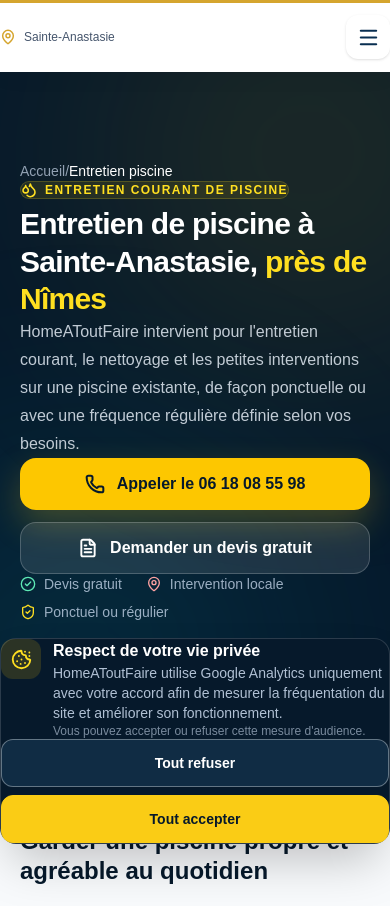
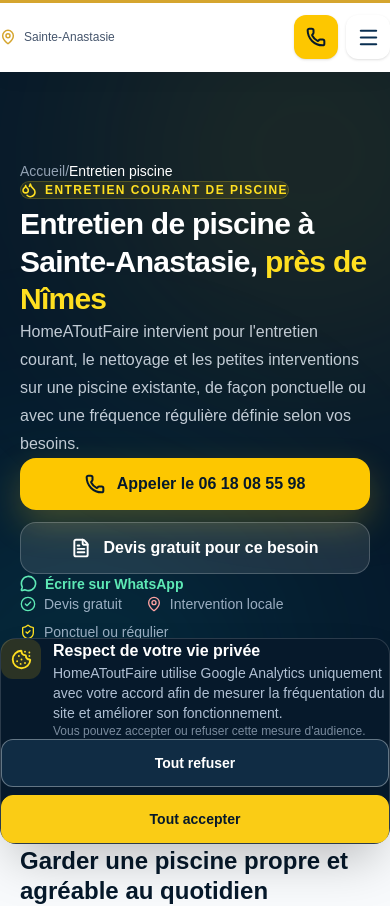
Before and after one commit to Thibal45/homeatoutfaire-premium, a Next.js app: page /entretien-piscine in a window 390 px wide. Shown: the top 906 px of the page. Built offline with nearby package versions, Linux system fonts and the light colour scheme.

Commit message:
Optimisation du parcours de conversion
Réduit les frictions entre les pages services et la prise de contact avec appel mobile, devis prérempli et WhatsApp contextualisé.

```diff
--- a/app/components/Header.tsx
+++ b/app/components/Header.tsx
@@ -236,6 +236,21 @@
               </span>
             </div>
 
+            <div className="flex items-center gap-2">
+              <a
+                href="tel:0618085598"
+                onClick={() => {
+                  trackPhoneClick("header_mobile");
+                }}
+                aria-label="Appeler HomeAToutFaire au 06 18 08 55 98"
+                className="flex h-11 w-11 items-center justify-center rounded-xl bg-yellow-400 text-[#06192B] shadow-sm transition-all hover:-translate-y-0.5 hover:bg-yellow-300"
+              >
+                <Phone
+                  size={20}
+                  strokeWidth={2.4}
+                />
+              </a>
+
               <button
                 type="button"
                 aria-label={
@@ -261,6 +276,7 @@
                   />
                 )}
               </button>
+            </div>
           </div>
         </div>
 
--- a/app/components/ServiceContactCta.tsx
+++ b/app/components/ServiceContactCta.tsx
@@ -1,7 +1,7 @@
 "use client";
 
 import Link from "next/link";
-import { FileText, Phone } from "lucide-react";
+import { FileText, MessageCircle, Phone } from "lucide-react";
 
 type GtagWindow = Window & {
   gtag?: (
@@ -13,11 +13,24 @@
 
 type ServiceContactCtaProps = {
   location: string;
+  service?: string;
 };
 
 export default function ServiceContactCta({
   location,
+  service,
 }: ServiceContactCtaProps) {
+  const quoteHref = service
+    ? `/?service=${encodeURIComponent(service)}#devis`
+    : "/#devis";
+
+  const whatsappMessage = service
+    ? `Bonjour, je souhaite un renseignement pour : ${service}.`
+    : "Bonjour, je souhaite un renseignement pour des petits travaux.";
+
+  const whatsappHref = `https://wa.me/33618085598?text=${encodeURIComponent(
+    whatsappMessage,
+  )}`;
   function trackPhoneClick() {
     const analyticsWindow = window as GtagWindow;
 
@@ -32,10 +45,22 @@
 
     analyticsWindow.gtag?.("event", "click_quote", {
       location,
+      ...(service ? { service } : {}),
+    });
+  }
+
+  function trackWhatsAppClick() {
+    const analyticsWindow = window as GtagWindow;
+
+    analyticsWindow.gtag?.("event", "click_whatsapp", {
+      contact_method: "whatsapp",
+      location,
+      ...(service ? { service } : {}),
     });
   }
 
   return (
+    <div className="w-full">
       <div className="flex w-full flex-col gap-3 sm:flex-row">
         <a
           href="tel:0618085598"
@@ -51,7 +76,7 @@
         </a>
 
         <Link
-        href="/#devis"
+          href={quoteHref}
           onClick={trackQuoteClick}
           aria-label="Demander un devis gratuit à HomeAToutFaire"
           className="inline-flex min-h-13 flex-1 items-center justify-center gap-3 rounded-2xl border border-white/20 bg-white/10 px-5 py-3 font-bold text-white transition-all hover:-translate-y-0.5 hover:border-yellow-300/60 hover:bg-white hover:text-[#06192B]"
@@ -59,9 +84,21 @@
           <FileText size={20} strokeWidth={2.3} />
 
           <span>
-          Demander un devis gratuit
+            Devis gratuit pour ce besoin
           </span>
         </Link>
       </div>
+
+      <a
+        href={whatsappHref}
+        target="_blank"
+        rel="noopener noreferrer"
+        onClick={trackWhatsAppClick}
+        className="mx-auto mt-3 flex w-fit items-center gap-2 rounded-xl px-3 py-2 text-sm font-semibold text-emerald-300 transition-colors hover:bg-white/8 hover:text-emerald-200"
+      >
+        <MessageCircle size={17} strokeWidth={2.3} />
+        Écrire sur WhatsApp
+      </a>
+    </div>
   );
 }
--- a/app/depannage/page.tsx
+++ b/app/depannage/page.tsx
@@ -142,7 +142,10 @@
               </p>
 
               <div className="mt-7 max-w-[760px]">
-                <ServiceContactCta location="depannage_page" />
+                <ServiceContactCta
+                  location="depannage_page"
+                  service="Petit dépannage"
+                />
               </div>
 
               <div className="mt-6 flex flex-wrap gap-x-6 gap-y-2 text-sm text-blue-100/70">
@@ -434,7 +437,10 @@
             </p>
 
             <div className="mx-auto mt-7 max-w-[760px]">
-              <ServiceContactCta location="depannage_page_bottom" />
+              <ServiceContactCta
+                  location="depannage_page_bottom"
+                  service="Petit dépannage"
+                />
             </div>
           </div>
         </section>
--- a/app/electricite/page.tsx
+++ b/app/electricite/page.tsx
@@ -143,7 +143,10 @@
               </p>
 
               <div className="mt-7 max-w-[760px]">
-                <ServiceContactCta location="electricite_page" />
+                <ServiceContactCta
+                  location="electricite_page"
+                  service="Petits travaux électriques"
+                />
               </div>
 
               <div className="mt-6 flex flex-wrap gap-x-6 gap-y-2 text-sm text-blue-100/70">
@@ -435,7 +438,10 @@
             </p>
 
             <div className="mx-auto mt-7 max-w-[760px]">
-              <ServiceContactCta location="electricite_page_bottom" />
+              <ServiceContactCta
+                  location="electricite_page_bottom"
+                  service="Petits travaux électriques"
+                />
             </div>
           </div>
         </section>
--- a/app/entretien-piscine/page.tsx
+++ b/app/entretien-piscine/page.tsx
@@ -145,7 +145,10 @@
               </p>
 
               <div className="mt-7 max-w-[760px]">
-                <ServiceContactCta location="piscine_page" />
+                <ServiceContactCta
+                  location="piscine_page"
+                  service="Entretien piscine - ponctuel ou régulier"
+                />
               </div>
 
               <div className="mt-6 flex flex-wrap gap-x-6 gap-y-2 text-sm text-blue-100/70">
@@ -506,7 +509,10 @@
             </p>
 
             <div className="mx-auto mt-7 max-w-[760px]">
-              <ServiceContactCta location="piscine_page_bottom" />
+              <ServiceContactCta
+                  location="piscine_page_bottom"
+                  service="Entretien piscine - ponctuel ou régulier"
+                />
             </div>
           </div>
         </section>
--- a/app/menuiserie/page.tsx
+++ b/app/menuiserie/page.tsx
@@ -143,7 +143,10 @@
               </p>
 
               <div className="mt-7 max-w-[760px]">
-                <ServiceContactCta location="menuiserie_page" />
+                <ServiceContactCta
+                  location="menuiserie_page"
+                  service="Menuiserie"
+                />
               </div>
 
               <div className="mt-6 flex flex-wrap gap-x-6 gap-y-2 text-sm text-blue-100/70">
@@ -439,7 +442,10 @@
             </p>
 
             <div className="mx-auto mt-7 max-w-[760px]">
-              <ServiceContactCta location="menuiserie_page_bottom" />
+              <ServiceContactCta
+                  location="menuiserie_page_bottom"
+                  service="Menuiserie"
+                />
             </div>
           </div>
         </section>
--- a/app/peinture/page.tsx
+++ b/app/peinture/page.tsx
@@ -143,7 +143,10 @@
               </p>
 
               <div className="mt-7 max-w-[760px]">
-                <ServiceContactCta location="peinture_page" />
+                <ServiceContactCta
+                  location="peinture_page"
+                  service="Peinture"
+                />
               </div>
 
               <div className="mt-6 flex flex-wrap gap-x-6 gap-y-2 text-sm text-blue-100/70">
@@ -436,7 +439,10 @@
             </p>
 
             <div className="mx-auto mt-7 max-w-[760px]">
-              <ServiceContactCta location="peinture_page_bottom" />
+              <ServiceContactCta
+                  location="peinture_page_bottom"
+                  service="Peinture"
+                />
             </div>
           </div>
         </section>
--- a/app/plomberie/page.tsx
+++ b/app/plomberie/page.tsx
@@ -143,7 +143,10 @@
               </p>
 
               <div className="mt-7 max-w-[760px]">
-                <ServiceContactCta location="plomberie_page" />
+                <ServiceContactCta
+                  location="plomberie_page"
+                  service="Petits travaux de plomberie"
+                />
               </div>
 
               <div className="mt-6 flex flex-wrap gap-x-6 gap-y-2 text-sm text-blue-100/70">
@@ -432,7 +435,10 @@
             </p>
 
             <div className="mx-auto mt-7 max-w-[760px]">
-              <ServiceContactCta location="plomberie_page_bottom" />
+              <ServiceContactCta
+                  location="plomberie_page_bottom"
+                  service="Petits travaux de plomberie"
+                />
             </div>
           </div>
         </section>
--- a/app/residences-secondaires-gites/page.tsx
+++ b/app/residences-secondaires-gites/page.tsx
@@ -169,7 +169,10 @@
               </p>
 
               <div className="mt-7 max-w-[760px]">
-                <ServiceContactCta location="residences_gites_page" />
+                <ServiceContactCta
+                  location="residences_gites_page"
+                  service="Résidence secondaire / gîte"
+                />
               </div>
 
               <div className="mt-6 flex flex-wrap gap-x-6 gap-y-2 text-sm text-blue-100/70">
@@ -391,7 +394,10 @@
             </p>
 
             <div className="mx-auto mt-7 max-w-[760px]">
-              <ServiceContactCta location="residences_gites_page_bottom" />
+              <ServiceContactCta
+                  location="residences_gites_page_bottom"
+                  service="Résidence secondaire / gîte"
+                />
             </div>
           </div>
         </section>
```
Also changed, not shown: app/components/QuoteForm.tsx (+31 -6 lines). Lines whose indentation alone changed are shown as unchanged.
